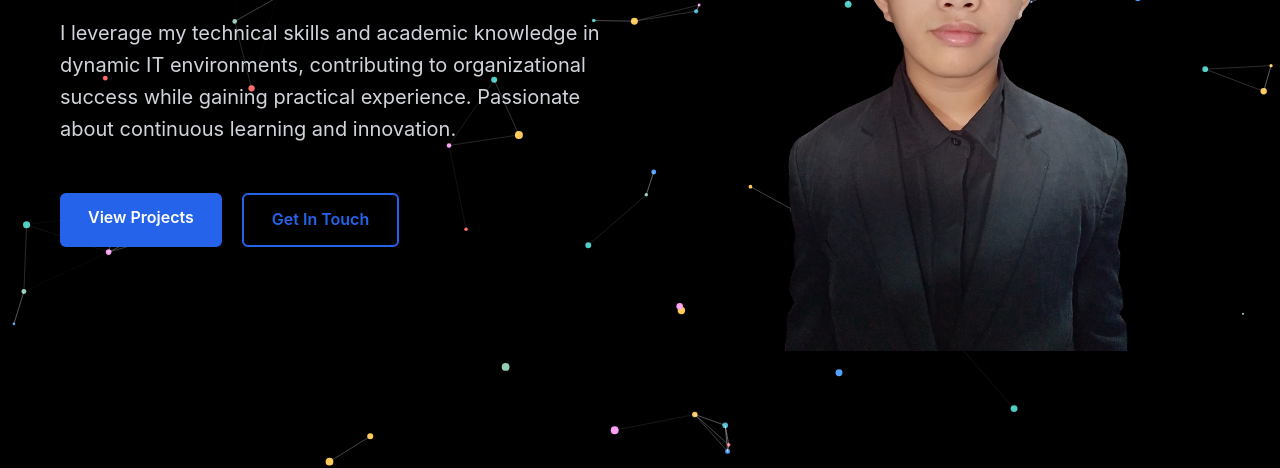
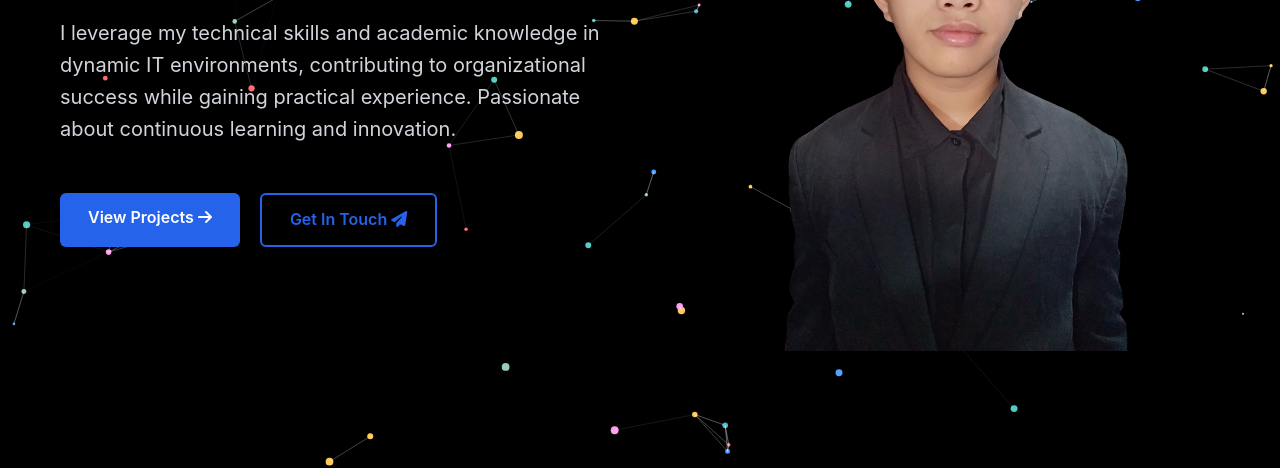
Before and after one commit to chachayxd/MyPortfolio3-Animated-, a plain HTML site: page index.html in a window 1280 px wide. Shown: the part 334-802 px from the top of the page. Drawn offline with Linux system fonts and the light colour scheme.

Commit message:
Update index.html

```diff
--- a/index.html
+++ b/index.html
@@ -43,8 +43,8 @@
                     <h3>IT Professional & Full Stack Developer</h3>
                     <p>I leverage my technical skills and academic knowledge in dynamic IT environments, contributing to organizational success while gaining practical experience. Passionate about continuous learning and innovation.</p>
                     <div class="hero-btns">
-                        <a href="#projects" class="btn">View Projects</a>
-                        <a href="#contact" class="btn btn-outline">Get In Touch</a>
+                        <a href="#projects" class="btn">View Projects <i class="fas fa-arrow-right"></i></a>
+                        <a href="#contact" class="btn btn-outline">Get In Touch  <i class="fas fa-paper-plane"></i></a>
                     </div>
                 </div>
                 <div class="hero-image">
@@ -289,10 +289,10 @@
     <section id="contact" class="contact fade-in-section">
         <div class="container">
             <div class="contact-content">
-                <h2>Get In Touch</h2>
+                <h2>Get In Touch </h2>
                 <p>I'm always interested in new opportunities and collaborations. Whether you have a project in mind or just want to say hello, feel free to reach out!</p>
                 <div class="contact-buttons">
-                    <a href="mailto:joshuababelonia20@gmail.com" class="btn">Send Email</a>
+                    <a href="mailto:joshuababelonia20@gmail.com" class="btn">Send Email <i class="fas fa-paper-plane"></i></a>
                     <a href="Resume-Babelonia-10-2025.pdf" download class="btn btn-outline">Download Resume</a>
                 </div>
                 <div class="social-links">
```
